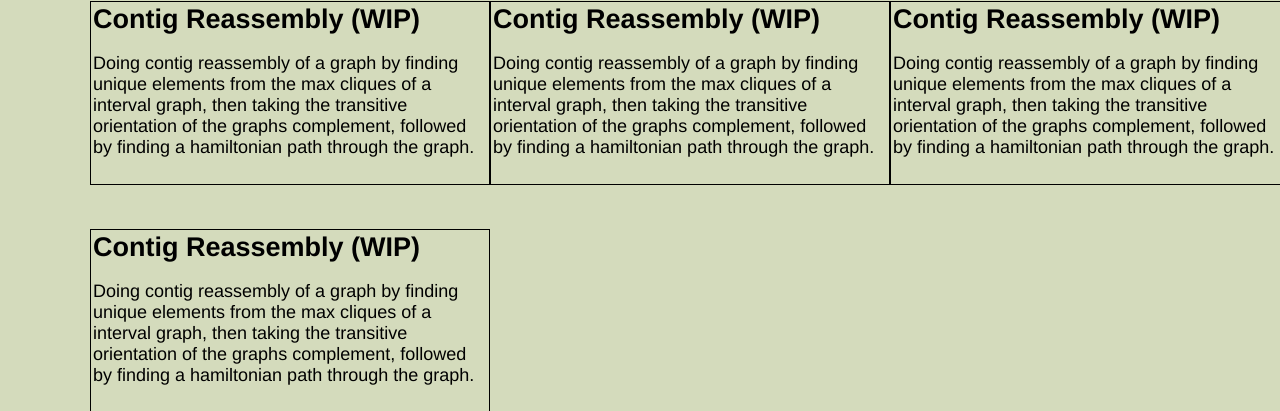
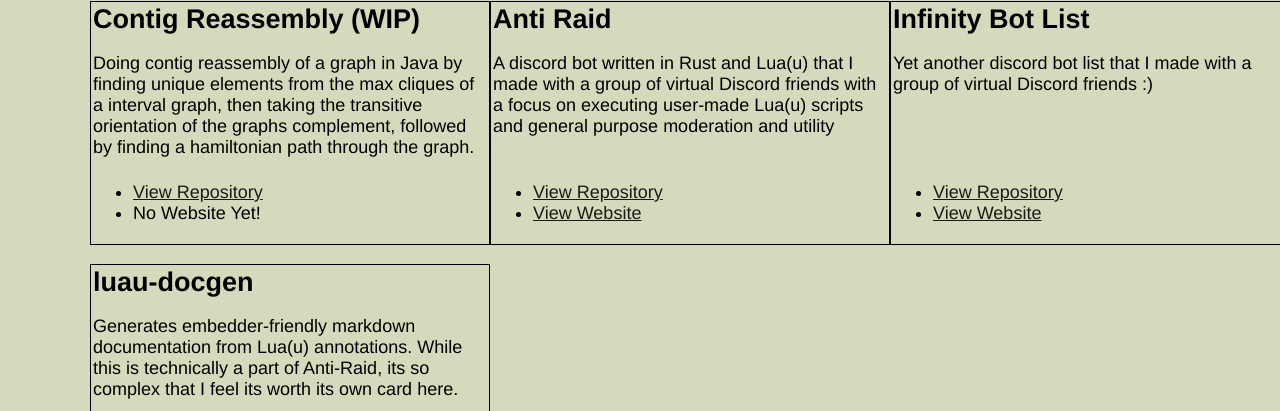
Before and after one commit to rhit-sashiks/hw3-portfolio, a plain HTML site: page portfolio.html in a window 1280 px wide. Shown: the part 110-521 px from the top of the page. Drawn offline with Linux system fonts and the light colour scheme; no server answers.

Commit message:
add in more stuff to portfolio.html

```diff
--- a/portfolio.html
+++ b/portfolio.html
@@ -21,27 +21,60 @@
                     <div class="project-cards">
                         <div class="card">
                             <h2>Contig Reassembly (WIP)</h2>
-                            <p>Doing contig reassembly of a graph by finding unique elements from the max cliques of a
+                            <p>Doing contig reassembly of a graph in Java by finding unique elements from the max
+                                cliques of a
                                 interval graph, then taking the transitive orientation of the graphs complement,
                                 followed by finding a hamiltonian path through the graph.</p>
+                            <ul class="card-bottom">
+                                <li>
+                                    <a href="https://github.com/rhit-sashiks/contig">View Repository</a>
+                                </li>
+                                <li>
+                                    No Website Yet!
+                                </li>
+                            </ul>
                         </div>
                         <div class="card">
-                            <h2>Contig Reassembly (WIP)</h2>
-                            <p>Doing contig reassembly of a graph by finding unique elements from the max cliques of a
-                                interval graph, then taking the transitive orientation of the graphs complement,
-                                followed by finding a hamiltonian path through the graph.</p>
+                            <h2>Anti Raid</h2>
+                            <p>A discord bot written in Rust and Lua(u) that I made with a group of virtual Discord
+                                friends with a focus on
+                                executing
+                                user-made Lua(u) scripts and
+                                general purpose moderation and utility</p>
+                            <ul class="card-bottom">
+                                <li>
+                                    <a href="https://github.com/Anti-Raid/antiraid">View Repository</a>
+                                </li>
+                                <li>
+                                    <a href="https://antiraid.xyz">View Website</a>
+                                </li>
+                            </ul>
                         </div>
                         <div class="card">
-                            <h2>Contig Reassembly (WIP)</h2>
-                            <p>Doing contig reassembly of a graph by finding unique elements from the max cliques of a
-                                interval graph, then taking the transitive orientation of the graphs complement,
-                                followed by finding a hamiltonian path through the graph.</p>
+                            <h2>Infinity Bot List</h2>
+                            <p>Yet another discord bot list that I made with a group of virtual Discord friends :)</p>
+                            <ul class="card-bottom">
+                                <li>
+                                    <a href="https://github.com/InfinityBotList/Popplio">View Repository</a>
+                                </li>
+                                <li>
+                                    <a href="https://infinitybots.gg">View Website</a>
+                                </li>
+                            </ul>
                         </div>
                         <div class="card">
-                            <h2>Contig Reassembly (WIP)</h2>
-                            <p>Doing contig reassembly of a graph by finding unique elements from the max cliques of a
-                                interval graph, then taking the transitive orientation of the graphs complement,
-                                followed by finding a hamiltonian path through the graph.</p>
+                            <h2>luau-docgen</h2>
+                            <p>Generates embedder-friendly markdown documentation from Lua(u) annotations. While this is
+                                technically a part of Anti-Raid, its so complex that I feel its worth its own card here.
+                            </p>
+                            <ul class="card-bottom">
+                                <li>
+                                    <a href="https://github.com/Anti-Raid/luau-docgen">View Repository</a>
+                                </li>
+                                <li>
+                                    No Website Yet!
+                                </li>
+                            </ul>
                         </div>
                     </div>
                 </section>
--- a/scripts/repoldr.js
+++ b/scripts/repoldr.js
@@ -1,6 +1,6 @@
 let startUrl = `https://api.github.com/users/cheesycod/repos`
 const MAX_REPOS_WITH_FORKS = 10
-const featuredOrgs = ["cheesycod", "Anti-Raid", "InfinityBotList"]
+const featuredOrgs = ["rhit-sashiks", "cheesycod", "Anti-Raid", "InfinityBotList"]
 
 async function createError(rootEl, resp, context) {
     let errEl = document.createElement("p");
@@ -106,10 +106,11 @@ async function createReposOnRoot(rootEl, repo, careAboutForks, level) {
     let nameElement = document.createElement(`h${level}`)
     nameElement.textContent = name
     let descriptionElement = document.createElement("p")
-    descriptionElement.textContent = description
+    descriptionElement.textContent = description || "No description provided. Why don't you try looking at the repo or maybe you need some advice first before you click?"
     let viewRepoLink = document.createElement("a")
     viewRepoLink.href = htmlUrl
     viewRepoLink.textContent = "View Repository Here"
+    viewRepoLink.classList.add("card-bottom")
 
     projectBox.appendChild(nameElement)
 
@@ -118,15 +119,23 @@ async function createReposOnRoot(rootEl, repo, careAboutForks, level) {
         let forkedFromEl = document.createElement("p")
         forkedFromEl.innerHTML = `<em>Forked from <a href='${forkedFromHtmlUrl}'>${forkedFromName}</a></em>`
         projectBox.appendChild(forkedFromEl)
+    } else {
+        let forkedFromEl = document.createElement("p")
+        forkedFromEl.innerHTML = `<em>Repo is not a fork</em>`
+        projectBox.appendChild(forkedFromEl)
     }
-
-    projectBox.appendChild(descriptionElement)
 
     if (license) {
         let licenseEl = document.createElement("p")
         licenseEl.textContent = `License: ${license.name} [${license.spdx_id}]`
         projectBox.appendChild(licenseEl)
+    } else {
+        let licenseEl = document.createElement("p")
+        licenseEl.textContent = `License: Unknown`
+        projectBox.appendChild(licenseEl)
     }
+
+    projectBox.appendChild(descriptionElement)
 
     projectBox.appendChild(viewRepoLink)
     rootEl.appendChild(projectBox)
@@ -166,7 +175,7 @@ async function createRepoList(rootEl, careAboutForks) {
         orgSection.appendChild(orgNameEl)
 
         let orgRepos = document.createElement("div")
-        orgRepos.classList.add("gh-project-cards")
+        orgRepos.classList.add("project-cards")
         orgSection.appendChild(orgRepos)
 
         for (let repo of repoList) {
--- a/styles/main.css
+++ b/styles/main.css
@@ -142,16 +142,6 @@ On large enough viewport width, use grid to show project and github project card
     .project-cards {
         display: grid;
         grid-template-columns: 400px 400px 400px;
-        row-gap: 50px;
-        justify-content: space-between;
-        margin-top: 10px;
-        margin-bottom: 10px;
-    }
-
-    /*CITATION: https://css-tricks.com/snippets/css/complete-guide-grid/*/
-    .gh-project-cards {
-        display: grid;
-        grid-template-columns: 300px 300px 300px 300px;
         row-gap: 25px;
         justify-content: space-between;
         margin-top: 10px;
@@ -163,6 +153,12 @@ On large enough viewport width, use grid to show project and github project card
     border: solid 1px;
     height: 100%;
     padding: 2px;
+    display: flex;
+    flex-direction: column;
+}
+
+.card-bottom {
+    margin-top: auto;
 }
 
 .error {
```
